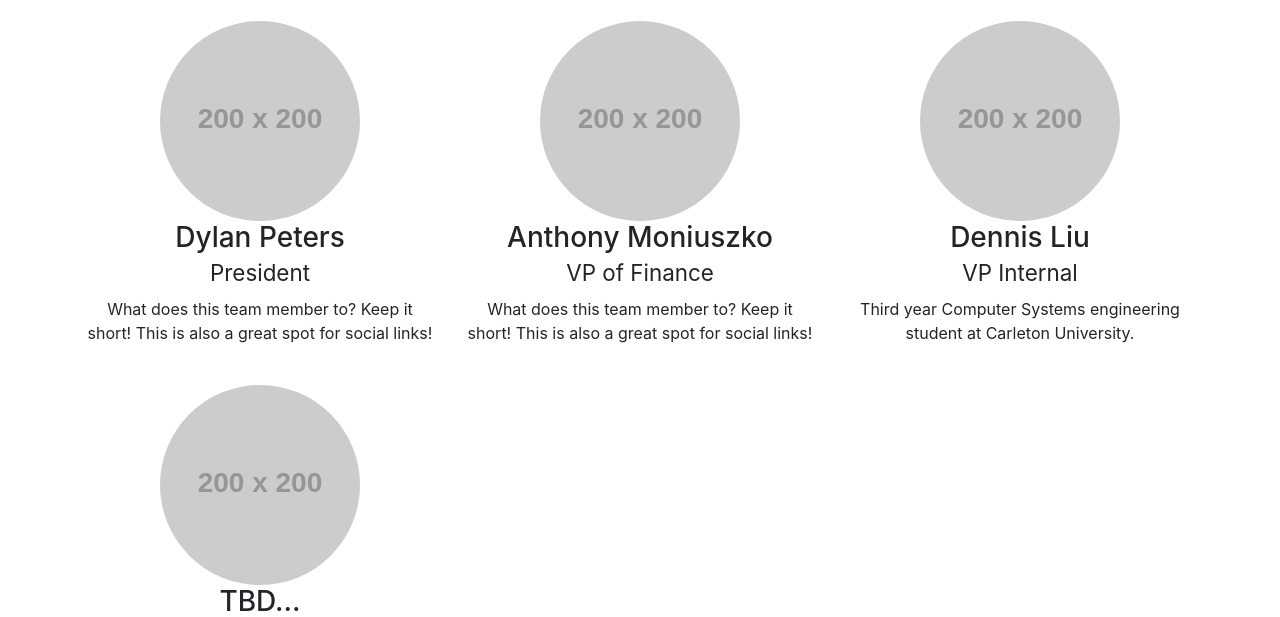
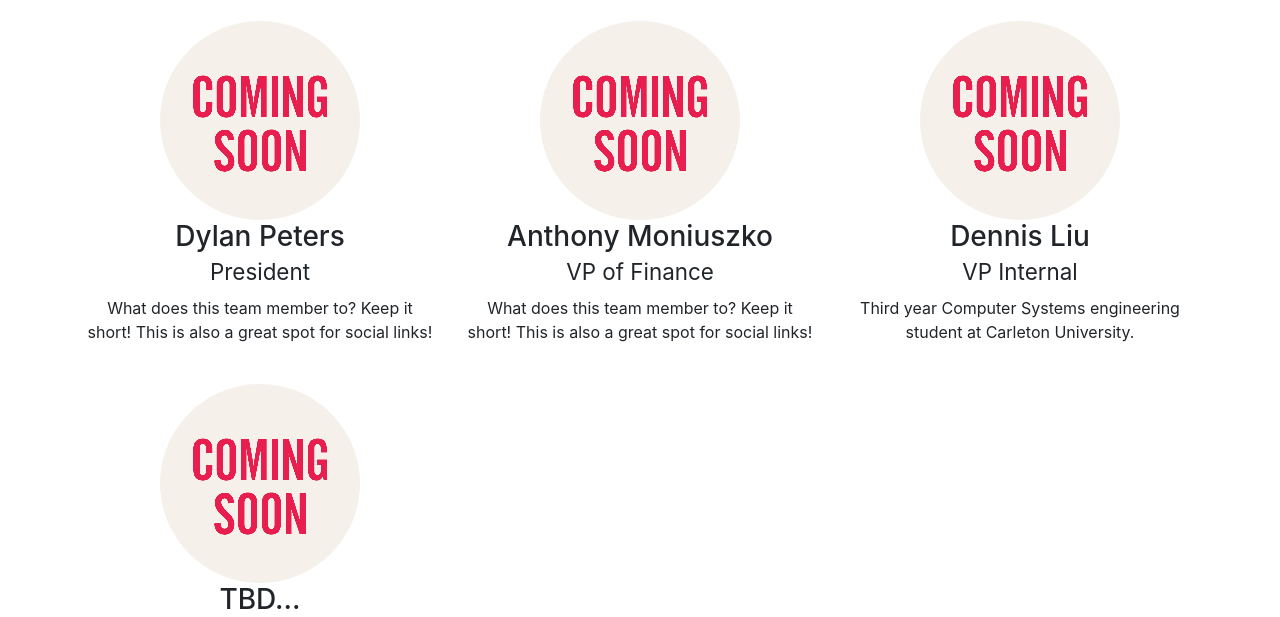
Before and after one commit to CarletonBlockchainStudentsSociety/CarletonBlockchainStudentsSociety.github.io, a website: page about.html in a window 1280 px wide. Shown: the part 305-922 px from the top of the page. Drawn offline with Linux system fonts and the light colour scheme; placeholder pictures from the web are drawn by us.

Commit message:
tempPics

```diff
--- a/about.html
+++ b/about.html
@@ -64,28 +64,28 @@
           <h2 class="my-4">Our Team</h2>
         </div>
         <div class="col-lg-4 col-sm-6 text-center mb-4">
-          <img class="rounded-circle img-fluid d-block mx-auto" src="http://placehold.it/200x200" alt="">
+          <img class="rounded-circle img-fluid d-block mx-auto" src=img/tempPic.jpg alt="">
           <h3>Dylan Peters<br/>
             <small>President</small>
           </h3>
           <p>What does this team member to? Keep it short! This is also a great spot for social links!</p>
         </div>
         <div class="col-lg-4 col-sm-6 text-center mb-4">
-          <img class="rounded-circle img-fluid d-block mx-auto" src="http://placehold.it/200x200" alt="">
+          <img class="rounded-circle img-fluid d-block mx-auto" src=img/tempPic.jpg alt="">
           <h3>Anthony Moniuszko<br/>
             <small>VP of Finance</small>
           </h3>
           <p>What does this team member to? Keep it short! This is also a great spot for social links!</p>
         </div>
         <div class="col-lg-4 col-sm-6 text-center mb-4">
-          <img class="rounded-circle img-fluid d-block mx-auto" src="http://placehold.it/200x200" alt="">
+          <img class="rounded-circle img-fluid d-block mx-auto" src=img/tempPic.jpg alt="">
           <h3>Dennis Liu<br/>
             <small>VP Internal</small>
           </h3>
           <p>Third year Computer Systems engineering student at Carleton University.</p>
         </div>
         <div class="col-lg-4 col-sm-6 text-center mb-4">
-          <img class="rounded-circle img-fluid d-block mx-auto" src="http://placehold.it/200x200" alt="">
+          <img class="rounded-circle img-fluid d-block mx-auto" src=img/tempPic.jpg alt="">
           <h3>TBD...<br/>
             <small>Communications Chair</small>
           </h3>
```
Also changed, not shown: img/tempPic.jpg (added).
